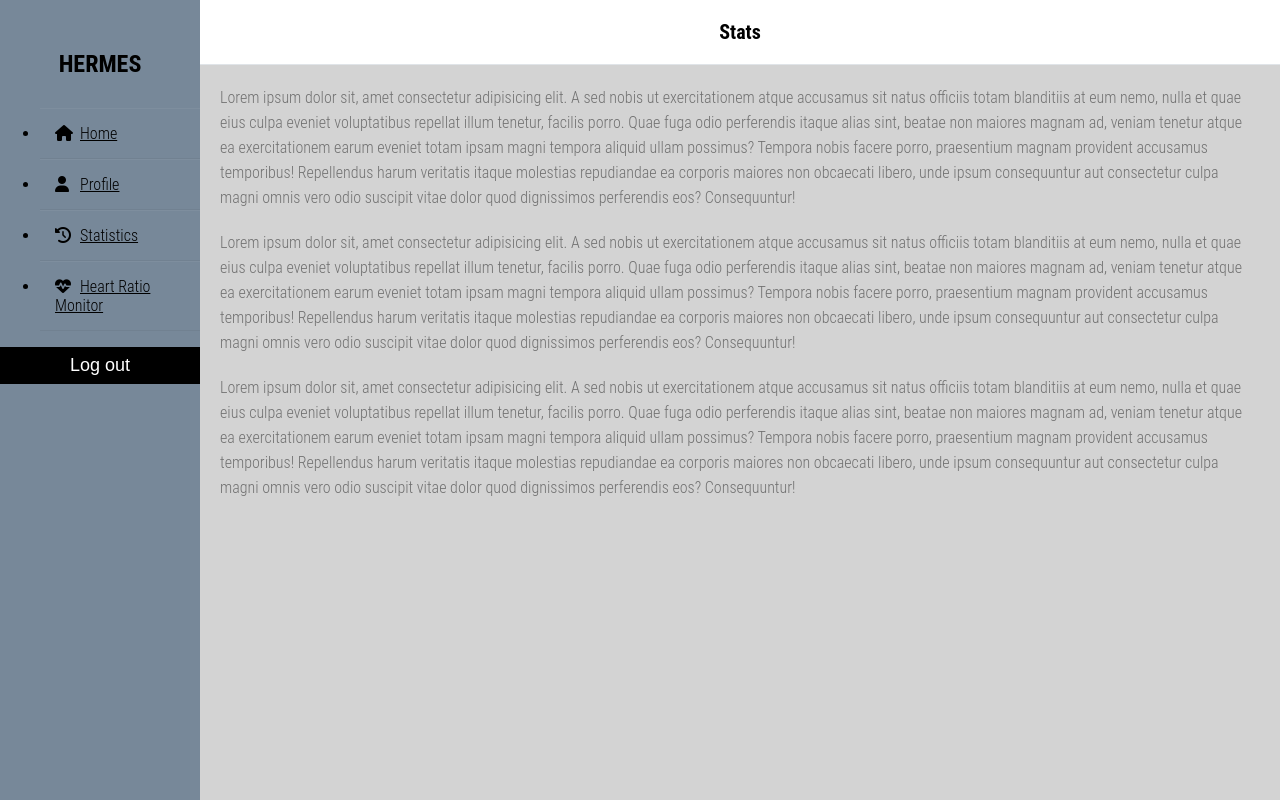
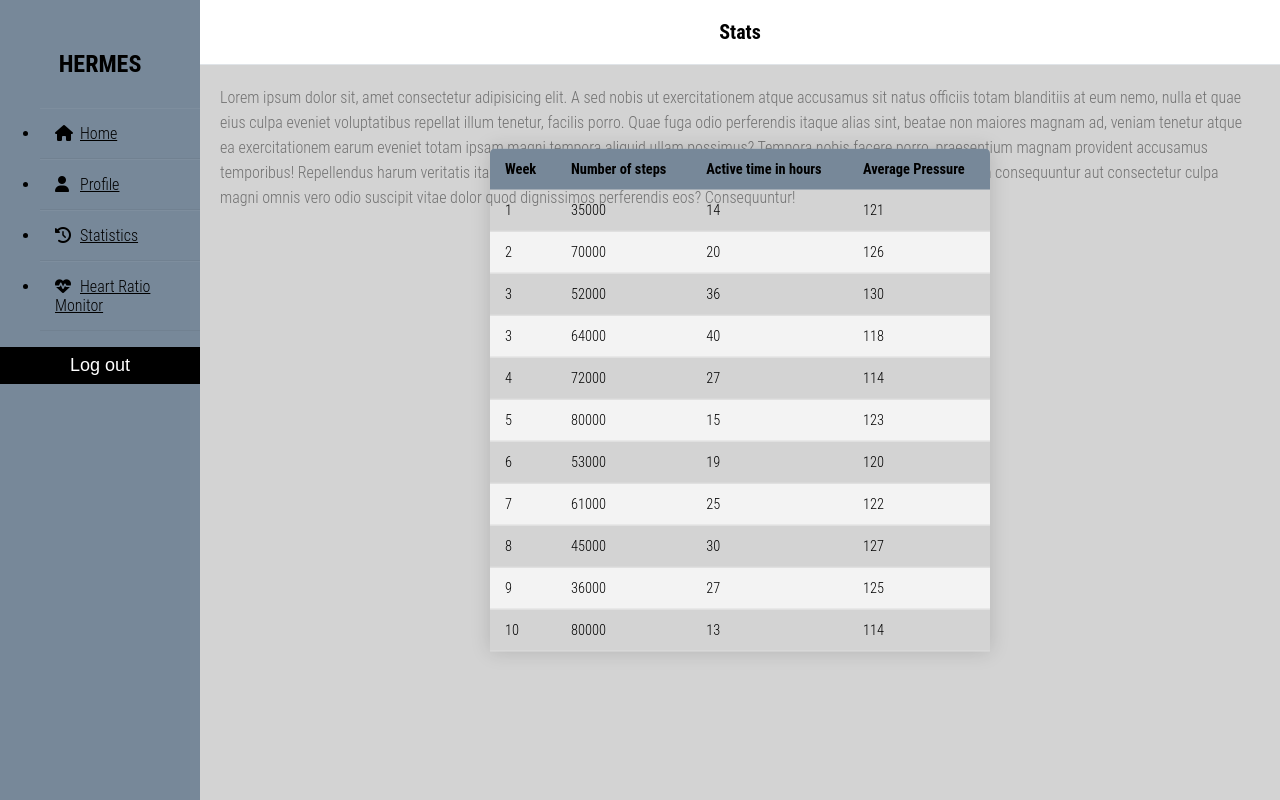
Before and after one commit to SSketcher/Hermes---Web-App, a Flask app: page /user_stats in a window 1280 px wide. Run offline with Flask 2, Linux system fonts and the light colour scheme; the visitor is signed in with stand-in values (Sample User, id 1); some libraries are stand-ins or nearby versions.

Commit message:
statistics table

```diff
--- a/static/css/style_user.css
+++ b/static/css/style_user.css
@@ -79,10 +79,14 @@
 .profile_content, .stats_content{
   font-family: 'Roboto Condensed', sans-serif;
   margin-left: 200px;
+  position: relative;
+  height: 100vh;
+  overflow: hidden;
+
 }
 
 
-.main_content .header, .profile_content .header, .stats_content .header{
+.profile_content .header, .stats_content .header{
   padding: 20px;
   text-align: center;
   background: #fff;
@@ -90,6 +94,7 @@
   font-weight: bold;
   font-size: 20px;
   border-bottom: 1px solid #e0e4e8;
+
 }
 
 .piechart{
@@ -122,9 +127,6 @@
 
 }
 
-.main_content .info div, .profile_content .info div, .stats_content .info div{
-  margin-bottom: 20px;
-}
 
 .card {
   box-shadow: 0 4px 8px 0 rgba(0, 0, 0, 0.2);
@@ -153,3 +155,42 @@
 button:hover, a:hover {
   opacity: 0.7;
 }
+
+
+.table1{
+  position: absolute;
+  top: 50%;
+  left: 50%;
+  margin-right: -50%;
+  transform: translate(-50%, -50%);
+}
+
+.content-table {
+  border-collapse: collapse;
+  margin: 25px 0;
+  font-size: 0.9em;
+  min-width: 500px;
+  border-radius: 5px 5px 0 0;
+  overflow: hidden;
+  box-shadow: 0 0 20px rgba(0, 0, 0, 0.15);
+}
+
+.content-table thead tr {
+  background-color: #778899;
+  color: #000;
+  text-align: left;
+  font-weight: bold;
+}
+
+.content-table th,
+.content-table td {
+  padding: 12px 15px;
+}
+
+.content-table tbody tr {
+  border-bottom: 1px solid #dddddd;
+}
+
+.content-table tbody tr:nth-of-type(even) {
+  background-color: #f3f3f3;
+}
--- a/templates/index.html
+++ b/templates/index.html
@@ -30,10 +30,11 @@
 
 <div class="about-area" id="about">
   <h1>About project</h1>
-        <p>
+        <div class='areainfo'>
         Lorem ipsum dolor sit amet, consectetur adipiscing elit. Aenean vitae accumsan lacus. Sed hendrerit nibh id vehicula eleifend. Donec et elit eros. Mauris tincidunt tellus risus. Duis quis lorem tellus. Fusce finibus sollicitudin turpis vel fringilla. Ut leo dolor, mollis et luctus ac, pretium ac massa. Nunc at odio velit.
         Aliquam aliquam, purus sit amet porttitor pharetra, odio eros tincidunt nisi, nec ultrices enim dui vel sem. Proin tincidunt justo sed interdum facilisis. Donec faucibus, tellus id sagittis lacinia, ex leo ornare elit, ut commodo lorem diam pharetra velit. Cras vehicula orci odio, ut tincidunt lacus dictum nec. Praesent ac.
-        </p>
+        </div>
+      <div class="photo1"> </div>
 </div>
 <div class="contact-area" id="contact">
   <div class="contact-box">
--- a/templates/user_stats.html
+++ b/templates/user_stats.html
@@ -8,8 +8,87 @@
         <div class="header">Stats</div>
         <div class="info">
           <div>Lorem ipsum dolor sit, amet consectetur adipisicing elit. A sed nobis ut exercitationem atque accusamus sit natus officiis totam blanditiis at eum nemo, nulla et quae eius culpa eveniet voluptatibus repellat illum tenetur, facilis porro. Quae fuga odio perferendis itaque alias sint, beatae non maiores magnam ad, veniam tenetur atque ea exercitationem earum eveniet totam ipsam magni tempora aliquid ullam possimus? Tempora nobis facere porro, praesentium magnam provident accusamus temporibus! Repellendus harum veritatis itaque molestias repudiandae ea corporis maiores non obcaecati libero, unde ipsum consequuntur aut consectetur culpa magni omnis vero odio suscipit vitae dolor quod dignissimos perferendis eos? Consequuntur!</div>
-          <div>Lorem ipsum dolor sit, amet consectetur adipisicing elit. A sed nobis ut exercitationem atque accusamus sit natus officiis totam blanditiis at eum nemo, nulla et quae eius culpa eveniet voluptatibus repellat illum tenetur, facilis porro. Quae fuga odio perferendis itaque alias sint, beatae non maiores magnam ad, veniam tenetur atque ea exercitationem earum eveniet totam ipsam magni tempora aliquid ullam possimus? Tempora nobis facere porro, praesentium magnam provident accusamus temporibus! Repellendus harum veritatis itaque molestias repudiandae ea corporis maiores non obcaecati libero, unde ipsum consequuntur aut consectetur culpa magni omnis vero odio suscipit vitae dolor quod dignissimos perferendis eos? Consequuntur!</div>
-          <div>Lorem ipsum dolor sit, amet consectetur adipisicing elit. A sed nobis ut exercitationem atque accusamus sit natus officiis totam blanditiis at eum nemo, nulla et quae eius culpa eveniet voluptatibus repellat illum tenetur, facilis porro. Quae fuga odio perferendis itaque alias sint, beatae non maiores magnam ad, veniam tenetur atque ea exercitationem earum eveniet totam ipsam magni tempora aliquid ullam possimus? Tempora nobis facere porro, praesentium magnam provident accusamus temporibus! Repellendus harum veritatis itaque molestias repudiandae ea corporis maiores non obcaecati libero, unde ipsum consequuntur aut consectetur culpa magni omnis vero odio suscipit vitae dolor quod dignissimos perferendis eos? Consequuntur!</div>
         </div>
+
+        <div class=table1>
+            <table class="content-table">
+              <thead>
+                <tr>
+                  <th>Week</th>
+                  <th>Number of steps</th>
+                  <th>Active time in hours</th>
+                  <th>Average Pressure</th>
+                </tr>
+              </thead>
+              <tbody>
+                <tr>
+                  <td>1</td>
+                  <td>35000</td>
+                  <td>14</td>
+                  <td>121</td>
+                </tr>
+                <tr>
+                  <td>2</td>
+                  <td>70000</td>
+                  <td>20</td>
+                  <td>126</td>
+                </tr>
+                <tr>
+                  <td>3</td>
+                  <td>52000</td>
+                  <td>36</td>
+                  <td>130</td>
+                </tr>
+                <tr>
+                  <td>3</td>
+                  <td>64000</td>
+                  <td>40</td>
+                  <td>118</td>
+                </tr>
+                <tr>
+                  <td>4</td>
+                  <td>72000</td>
+                  <td>27</td>
+                  <td>114</td>
+                </tr>
+                <tr>
+                  <td>5</td>
+                  <td>80000</td>
+                  <td>15</td>
+                  <td>123</td>
+                </tr>
+                <tr>
+                  <td>6</td>
+                  <td>53000</td>
+                  <td>19</td>
+                  <td>120</td>
+                </tr>
+                <tr>
+                  <td>7</td>
+                  <td>61000</td>
+                  <td>25</td>
+                  <td>122</td>
+                </tr>
+                <tr>
+                  <td>8</td>
+                  <td>45000</td>
+                  <td>30</td>
+                  <td>127</td>
+                </tr>
+                <tr>
+                  <td>9</td>
+                  <td>36000</td>
+                  <td>27</td>
+                  <td>125</td>
+                </tr>
+                <tr>
+                  <td>10</td>
+                  <td>80000</td>
+                  <td>13</td>
+                  <td>114</td>
+                </tr>
+              </tbody>
+            </table>
+      </div>
 </div>
 {% endblock %}
```
Also changed, not shown: static/css/style.css (+23 -1 lines), static/img/armband.jpg (added).
